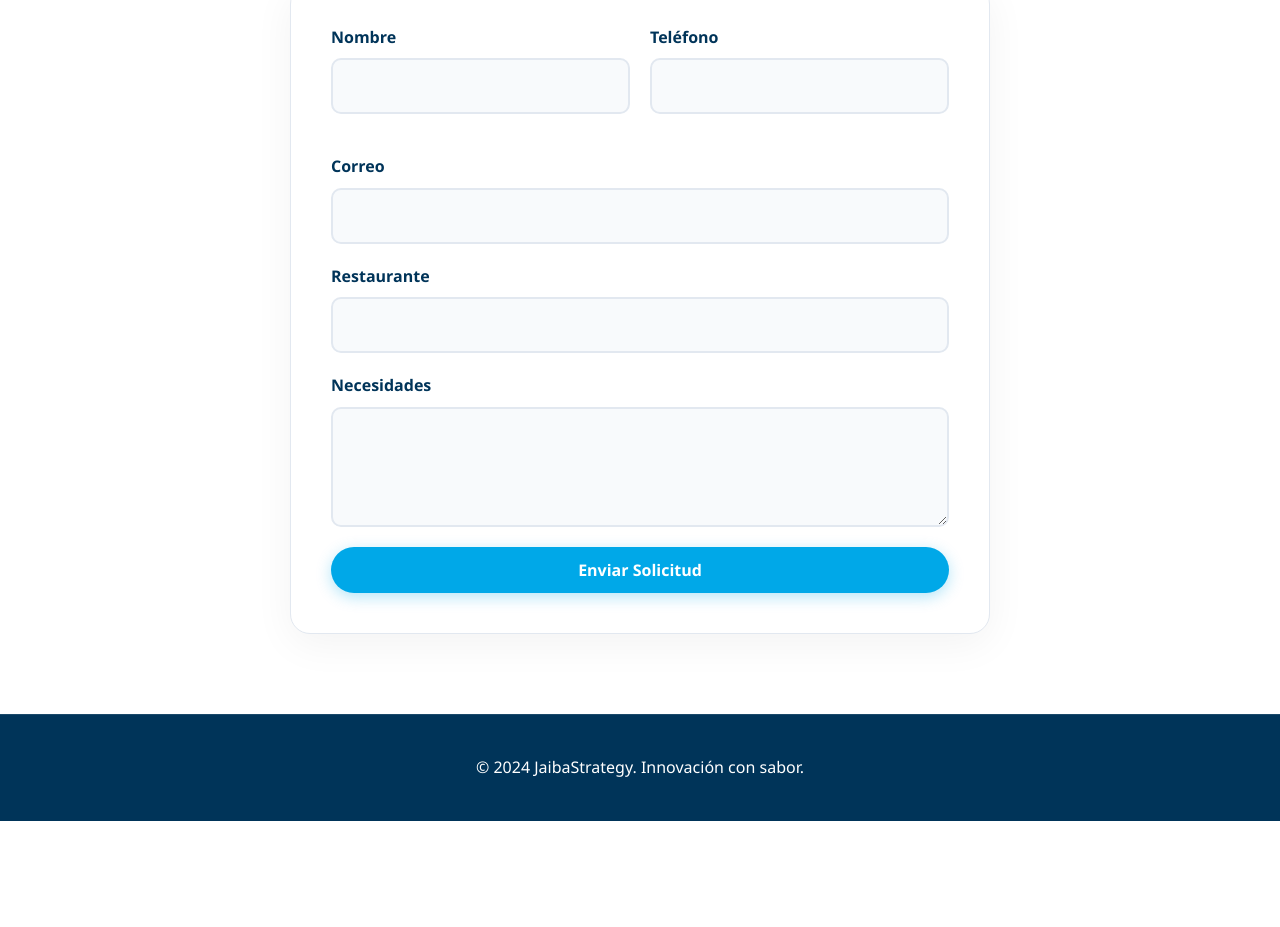
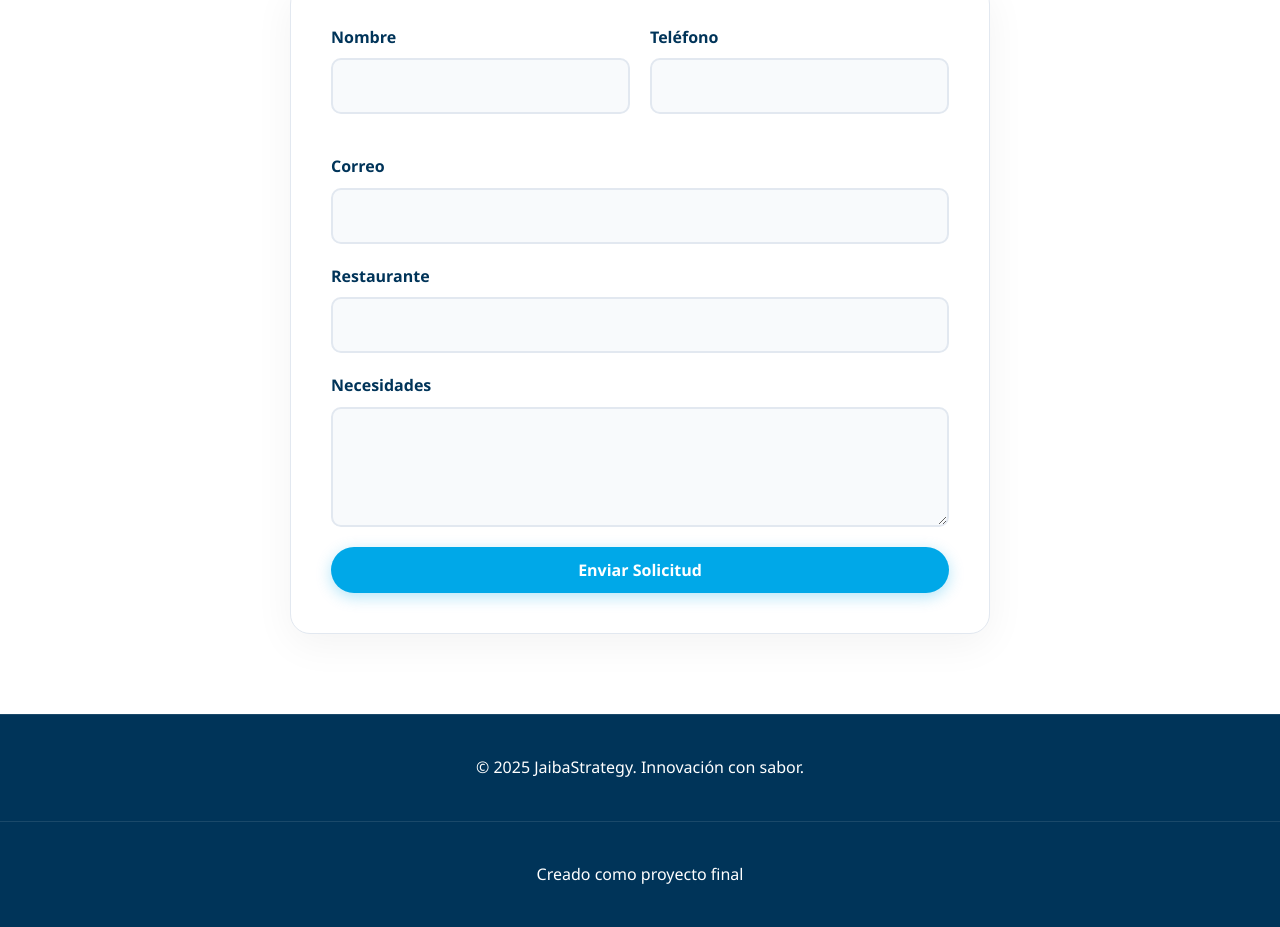
Before and after one commit to PabloGavinaNo1/jaibawebpage, a plain HTML site: page index.html in a window 1280 px wide. Shown: the part 2645-3572 px from the top of the page. Before the commit the page ends 3466 px from the top, so only its background shows below. Drawn offline with Linux system fonts and the light colour scheme.

Commit message:
Update index.html

```diff
--- a/index.html
+++ b/index.html
@@ -1,4 +1,5 @@
 Alumno que lo Desarrollo Gaviña Landeros Pablo Antonio
+Materia Programacion Cliente servidor
 <!DOCTYPE html>
 <html lang="es">
 <head>
@@ -194,7 +195,8 @@ Alumno que lo Desarrollo Gaviña Landeros Pablo Antonio
         </div>
     </section>
 
-    <footer><p>&copy; 2024 JaibaStrategy. Innovación con sabor.</p></footer>
+    <footer><p>&copy; 2025 JaibaStrategy. Innovación con sabor.</p></footer>
+    <footer><p>Creado como proyecto final</p></footer>
 
     <script>
         function calcular() {
```
